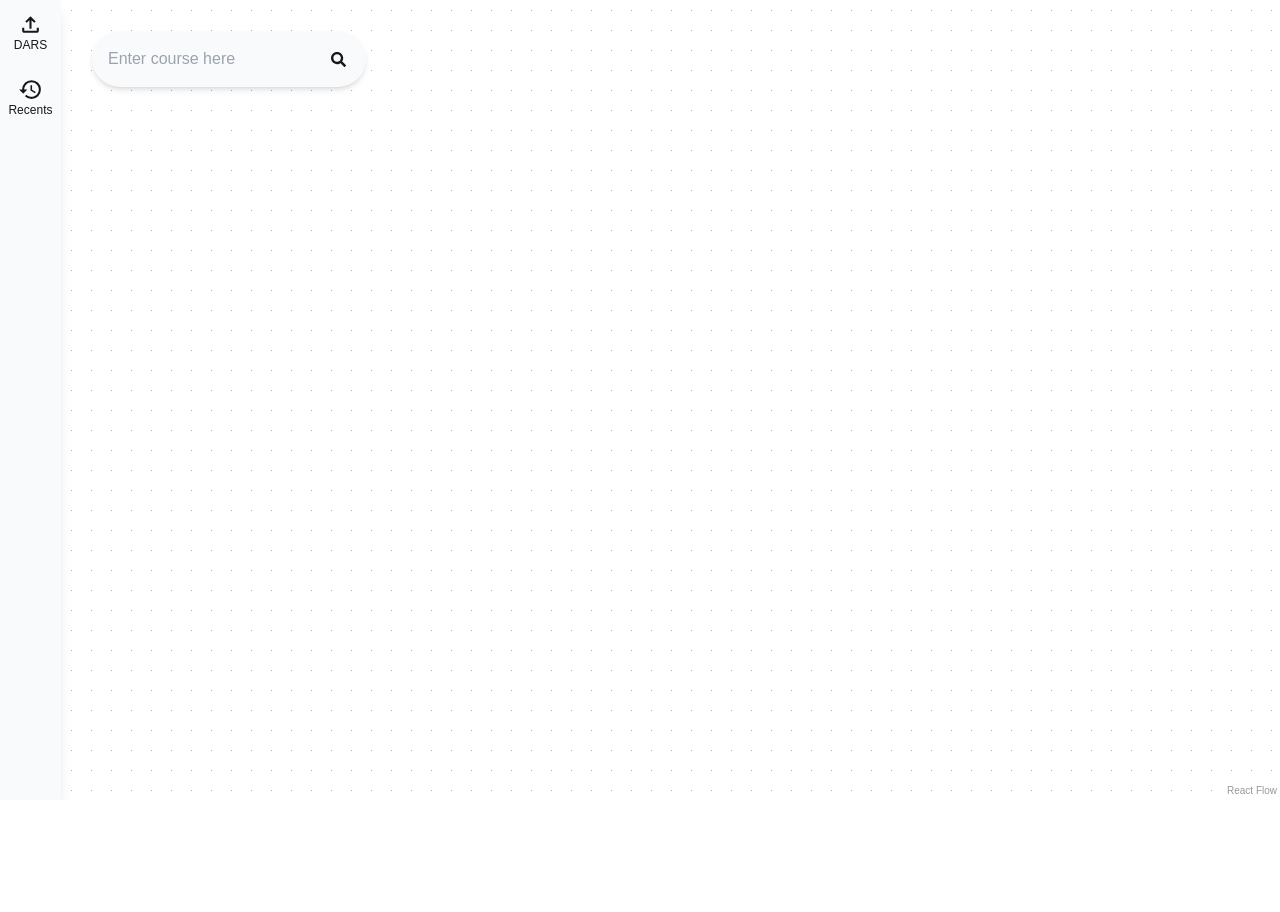
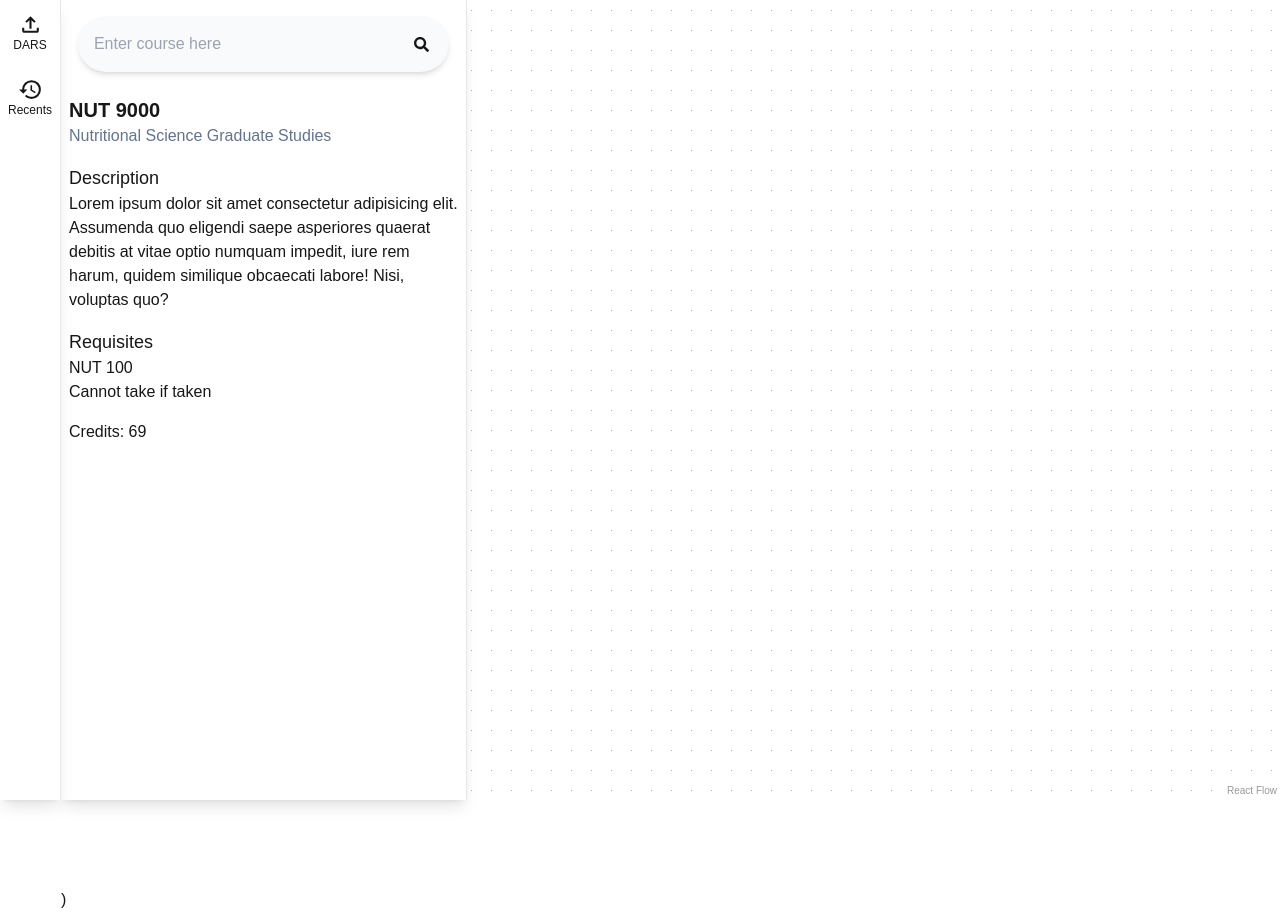
Before and after one commit to ProfessorAtomicManiac/Course-and-Degree-Requirements, a Next.js app: page / in a window 1280 px wide. Before the commit the page ends 800 px from the top, so only its background shows below. Built offline with nearby package versions, Linux system fonts and the light colour scheme.

Commit message:
search bar basic ui

```diff
--- a/app/layout.tsx
+++ b/app/layout.tsx
@@ -30,7 +30,7 @@ export default function RootLayout({
         <meta name="viewport" content="width=device-width, initial-scale=1" />
         <title>CDR</title>
       </head>
-      <body className="flex">
+      <body className="m-0 p-0 flex">
         <NavBar />
         {children}
       </body>
--- a/app/page.tsx
+++ b/app/page.tsx
@@ -8,6 +8,7 @@ import SearchBar from '@/components/searchbar';
 import { getCourse } from '@/lib/service';
 import CourseNode from '@/components/courseNode';
 import SearchExpand from '@/components/searchExpand';
+import SearchComponent from '@/components/searchComp';
 
 
 const initialNodes = [
@@ -16,15 +17,7 @@ const initialNodes = [
 ];
 const initialEdges = [{ id: 'e1-2', source: '1', target: '2' }];
 
-const testCourse = {
-  id: 0,
-  courseCode: "NUT 9000",
-  courseName: "Nutritional Science Graduate Studies",
-  desc: "Lorem ipsum dolor sit amet consectetur adipisicing elit. Assumenda quo eligendi saepe asperiores quaerat debitis at vitae optio numquam impedit, iure rem harum, quidem similique obcaecati labore! Nisi, voluptas quo?",
-  credits: 69,
-  requisites: ["NUT 100"],
-  prohibited: []
-}
+
 
 export default function App() {
   const [nodes, setNodes] = useState<Node[]>([]);
@@ -54,11 +47,11 @@ export default function App() {
       <div className="absolute w-full h-full ">
         <ReactFlow nodeTypes={nodeTypes} nodes={nodes} edges={edges}>
           <Background />
-          <Panel className="w-1/3 p-0 m-0">
-            <SearchBar onSearch={handleSearch}/>
-          </Panel>
         </ReactFlow>
+
       </div>
+      <SearchComponent onSearch={handleSearch}/>
+
     </div>
   );
 }
--- a/components/navbar.tsx
+++ b/components/navbar.tsx
@@ -9,7 +9,7 @@ function IconButton({icon, label}: {icon: ReactNode, label: string}) {
 }
 
 export default function NavBar() {
-    return <nav className="sticky top-0 left-0 h-screen w-16 m-0 shadow-lg bg-slate-50 flex flex-col items-center">
+    return <nav className="z-50 sticky top-0 left-0 h-screen w-16 m-0 border-r shadow-lg bg-background flex flex-col items-center">
         <IconButton icon={<MdOutlineFileUpload size="25"/>} label="DARS"/>
         <IconButton icon={<MdHistory size="25"/>} label="Recents"/>
     </nav>
--- /dev/null
+++ b/components/searchComp.tsx
@@ -0,0 +1,27 @@
+import { useEffect, useState } from "react";
+import Course from "./course";
+import SearchBar from "./searchbar";
+import SearchExpand from "./searchExpand";
+const testCourse = {
+  id: 0,
+  courseCode: "NUT 9000",
+  courseName: "Nutritional Science Graduate Studies",
+  desc: "Lorem ipsum dolor sit amet consectetur adipisicing elit. Assumenda quo eligendi saepe asperiores quaerat debitis at vitae optio numquam impedit, iure rem harum, quidem similique obcaecati labore! Nisi, voluptas quo?",
+  credits: 69,
+  requisites: ["NUT 100"],
+  prohibited: []
+}
+export default function SearchComponent({onSearch}: {onSearch: (course: string) => void}) {
+    const [targetCourse, setTargetCourse] = useState<Course | null>(null);
+    console.log(targetCourse !== null);
+    useEffect(() => {
+        // testing - remove
+        setTargetCourse(testCourse);
+    }, []);
+    return targetCourse !== null ? <section className="absolute w-1/3 h-screen bg-background border-r shadow-lg">
+        <SearchBar onSearch={onSearch}/>
+        <SearchExpand course={targetCourse}/>)</section> :
+        <div className="absolute w-1/3">
+            <SearchBar onSearch={onSearch}/>
+        </div>
+}
--- a/components/searchExpand.tsx
+++ b/components/searchExpand.tsx
@@ -1,14 +1,22 @@
 import Course from './course.ts'
 
 export default function SearchExpand({course}: {course: Course}) {
-    return <section className="w-full h-screen bg-slate-50 m-0">
-        <h1>{course.courseCode}</h1>
-        <h3>{course.courseName}</h3>
-        <h5>Description</h5>
-        <p>{course.desc}</p>
-        <h5>Requisites</h5>
-        <p>{course.requisites}</p>
-        <p>Cannot take if taken {course.prohibited}</p>
-        <p>Credits: {course.credits}</p>
+    return <section className="w-full h-screen m-0 p-2 flex flex-col gap-4">
+        <div>
+            <h1 className="text-xl font-bold">{course.courseCode}</h1>
+            <h3 className="text-slate-500">{course.courseName}</h3>
+        </div>
+        <div>
+            <h5 className="text-lg">Description</h5>
+            <p>{course.desc}</p>
+        </div>
+        <div>
+            <h5 className="text-lg">Requisites</h5>
+            <p>{course.requisites}</p>
+            <p>Cannot take if taken {course.prohibited}</p>
+        </div>
+        <div>
+            <p>Credits: {course.credits}</p>
+        </div>
     </section>
 }
--- a/components/searchbar.tsx
+++ b/components/searchbar.tsx
@@ -7,8 +7,7 @@ import { FaSearch } from "react-icons/fa";
 export default function SearchBar({onSearch}: {onSearch: (course: string) => void}) {
     const [input, setInput] = useState("");
     const [isFocused, setIsFocused] = useState(false);
-
-    return <div className="z-50 w-fit p-2 m-4 rounded-full bg-slate-50 shadow-md flex items-center">
+    return <div className="w-11/12 p-2 my-4 mx-auto rounded-full bg-slate-50 shadow-md flex items-center">
         <input
             type="text"
             placeholder="Enter course here"
```
